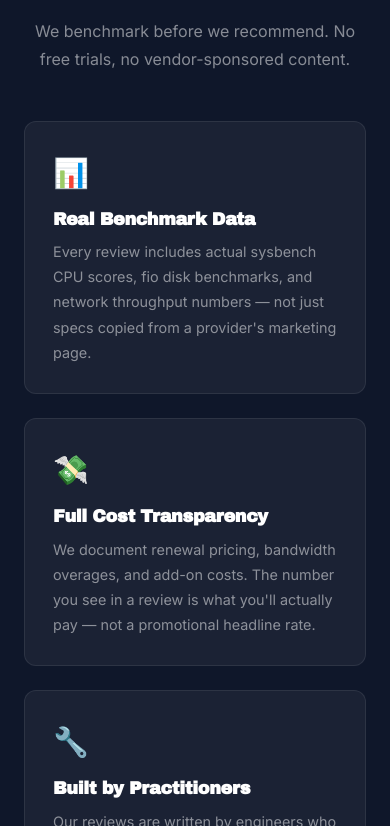
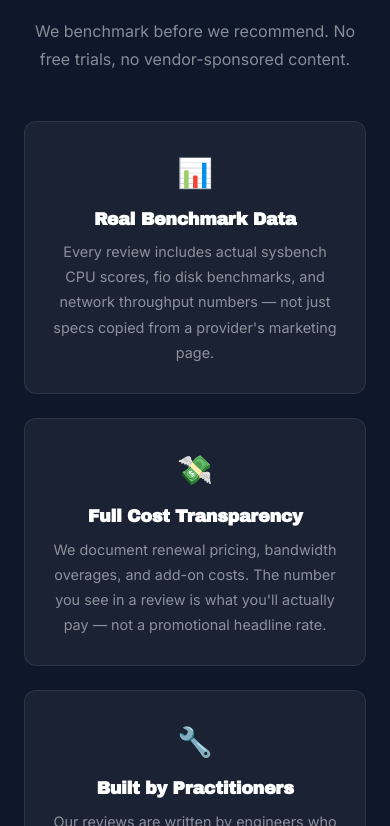
Before and after one commit to nikcho1337/stackadvisor, a Next.js app: page / in a window 390 px wide. Shown: the part 7838-8664 px from the top of the page. Built offline with nearby package versions, Linux system fonts and the light colour scheme.

Commit message:
Center trust section icons/text on mobile only
Co-Authored-By: Claude Sonnet 4.6 <noreply@anthropic.com>

```diff
--- a/app/globals.css
+++ b/app/globals.css
@@ -281,6 +281,7 @@ a:hover { color: var(--accent); }
   .grid-3             { grid-template-columns: 1fr !important; }
   .grid-4             { grid-template-columns: 1fr 1fr !important; gap: 12px !important; }
   .grid-5             { grid-template-columns: 1fr 1fr !important; gap: 10px !important; }
+  .trust-card         { text-align: center !important; }
   .review-hero-grid   { grid-template-columns: 1fr !important; gap: 24px !important; }
   .review-body-grid   { grid-template-columns: 1fr !important; gap: 24px !important; }
   .review-sidebar     { order: -1; }
--- a/app/page.tsx
+++ b/app/page.tsx
@@ -557,7 +557,7 @@ export default function HomePage() {
               { icon: "💸", heading: "Full Cost Transparency", body: "We document renewal pricing, bandwidth overages, and add-on costs. The number you see in a review is what you'll actually pay — not a promotional headline rate." },
               { icon: "🔧", heading: "Built by Practitioners", body: "Our reviews are written by engineers who run production infrastructure. We care about uptime SLAs, support quality, and egress pricing because we pay those bills ourselves." },
             ].map((item) => (
-              <div key={item.heading} style={{ background: "rgba(255,255,255,0.05)", border: "1px solid rgba(255,255,255,0.08)", borderRadius: "12px", padding: "28px" }}>
+              <div key={item.heading} className="trust-card" style={{ background: "rgba(255,255,255,0.05)", border: "1px solid rgba(255,255,255,0.08)", borderRadius: "12px", padding: "28px" }}>
                 <span style={{ fontSize: "1.8rem", display: "block", marginBottom: "14px" }}>{item.icon}</span>
                 <h3 style={{ fontSize: "1.1rem", color: "#fff", marginBottom: "10px" }}>{item.heading}</h3>
                 <p style={{ fontSize: "0.9rem", color: "rgba(255,255,255,0.5)", lineHeight: "1.75", margin: 0 }}>{item.body}</p>
```
